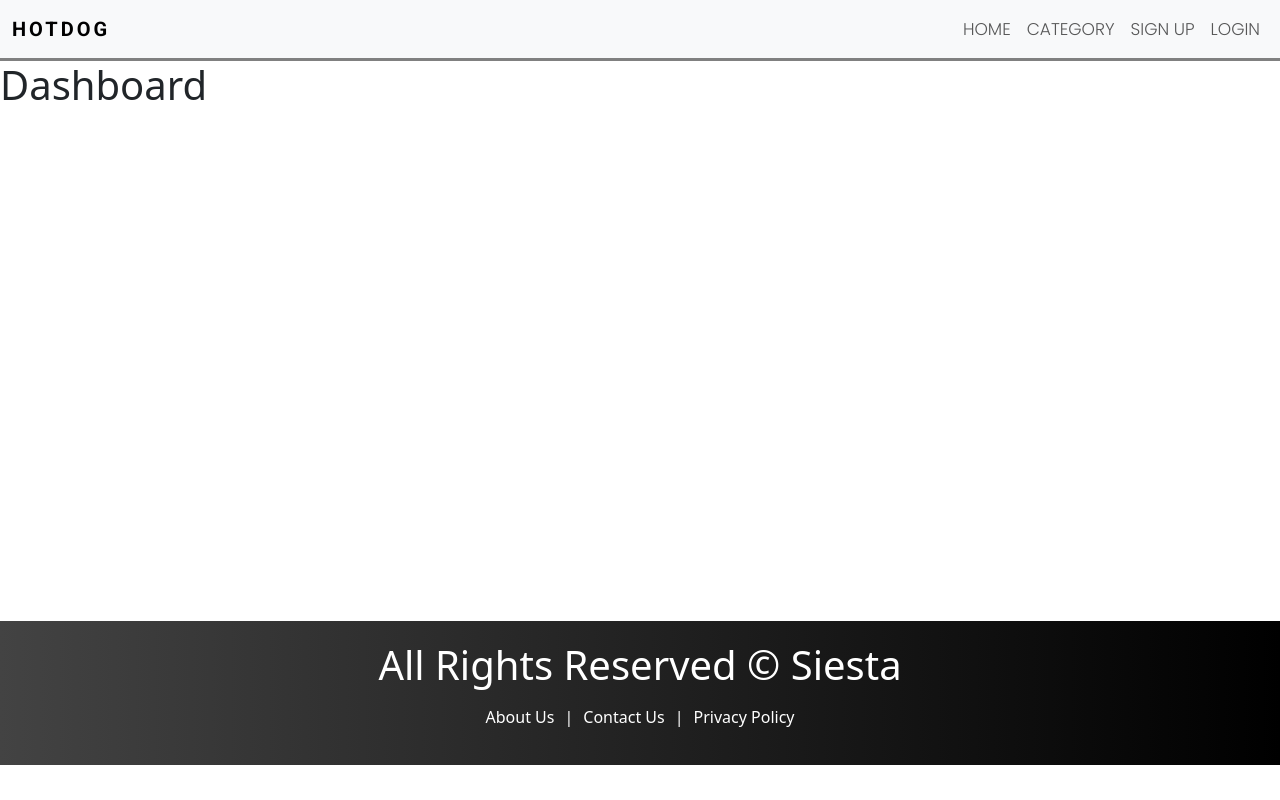
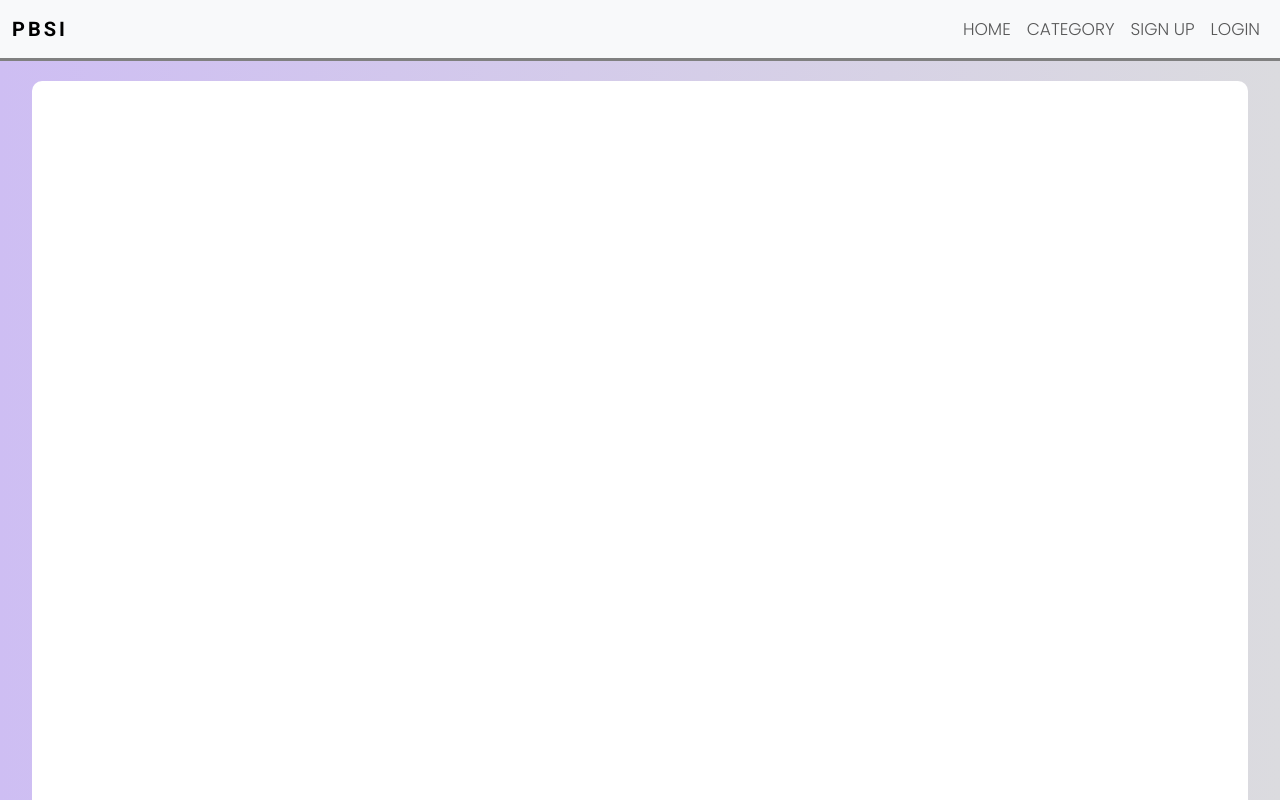
Before and after one commit to Kian-James/Crystal-Dew-Management-System, a React (Vite) app in the folder client/: page /dashboard in a window 1280 px wide. Shown: the top 800 px of the page. Built offline with nearby package versions, Linux system fonts and the light colour scheme; a web font is replaced by a local one.

Commit message:
Dashboard Progress

```diff
--- /dev/null
+++ b/client/cspell.json
@@ -0,0 +1,4 @@
+{
+  "version": "0.2",
+  "words": ["setfirstName", "setlastName", "VITE"]
+}
--- a/client/src/components/Layout/Header.jsx
+++ b/client/src/components/Layout/Header.jsx
@@ -30,7 +30,7 @@ const Header = () => {
           </button>
           <div className="collapse navbar-collapse" id="navbarTogglerDemo01">
             <Link to="/" className="navbar-brand">
-              Hotdog
+              PBSI
             </Link>
             <ul className="navbar-nav ms-auto mb-2 mb-lg-0">
               <li className="nav-item">
--- a/client/src/index.css
+++ b/client/src/index.css
@@ -94,3 +94,23 @@
   align-items: center;
   justify-content: center;
 }
+
+/* DASHBOARD */
+
+.dashboard-main-container {
+  height: 100vh;
+  width: 100%;
+  display: flex;
+  justify-content: center;
+  align-items: center;
+  background: linear-gradient(to right, #cebef3, rgb(219, 219, 223));
+}
+
+.dashboard-container {
+  width: 95%;
+  height: 95vh;
+  background-color: white;
+  border-radius: 10px;
+  display: flex;
+  flex-direction: row;
+}
--- a/client/src/pages/Auth/Register.jsx
+++ b/client/src/pages/Auth/Register.jsx
@@ -1,7 +1,7 @@
 import React, { useState } from "react";
 import Layout from "../../components/Layout/Layout";
 import { useNavigate } from "react-router-dom";
-import { toast } from "react-toastify";
+import { toast } from "react-hot-toast";
 import axios from "axios";
 
 const Register = () => {
--- a/client/src/pages/Dashboard.jsx
+++ b/client/src/pages/Dashboard.jsx
@@ -4,7 +4,9 @@ import Layout from "../components/Layout/Layout";
 const Dashboard = () => {
   return (
     <Layout title={"Dashboard"}>
-      <h1>Dashboard</h1>
+      <div className="dashboard-main-container">
+        <div className="dashboard-container"></div>
+      </div>
     </Layout>
   );
 };
--- a/client/src/pages/page.css
+++ /dev/null
@@ -1,3 +0,0 @@
-h1 {
-  color: red;
-}
--- a/client/vite.config.js
+++ b/client/vite.config.js
@@ -6,5 +6,6 @@ export default defineConfig({
   plugins: [react()],
   server: {
     host: true,
+    port: 3000,
   },
 });
```
